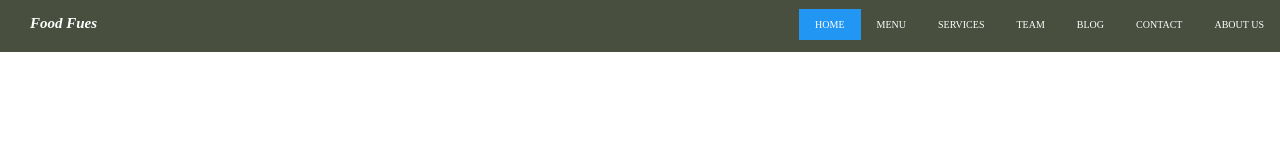
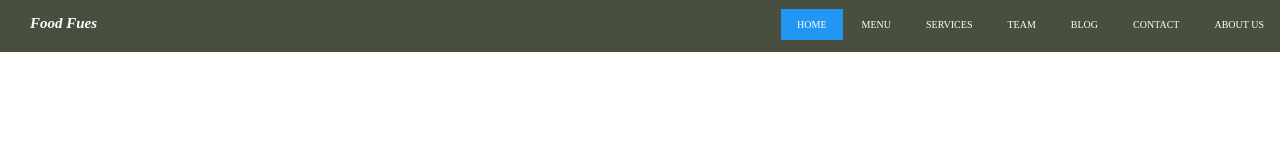
Before and after one commit to arfat01850/Basic-To-Adv-HTML-CSS, a plain HTML site: page Responsive menu with mobile device/index.html in a window 1280 px wide. Drawn offline with nearby package versions, Linux system fonts and the light colour scheme.

Commit message:
modify css

```diff
--- a/Responsive menu with mobile device/style.css
+++ b/Responsive menu with mobile device/style.css
@@ -43,6 +43,7 @@
 {
 	list-style: none;
     display: inline-block;
+    margin-left: 3px;
 }
 .nav ul li a
 {
```
